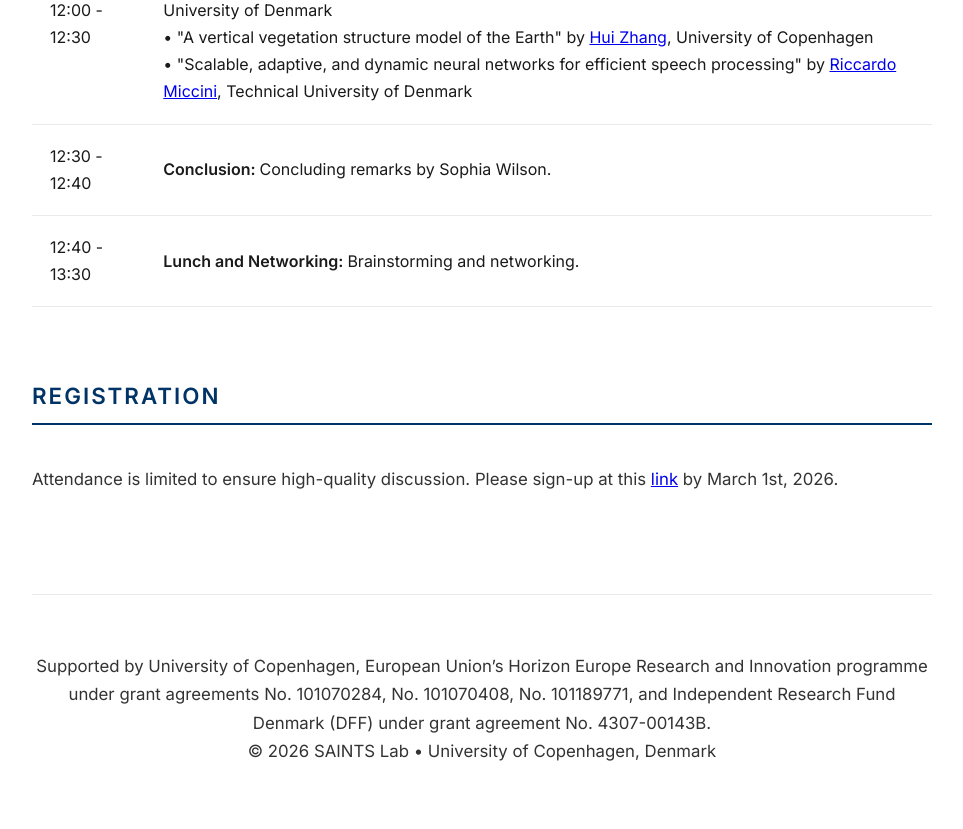
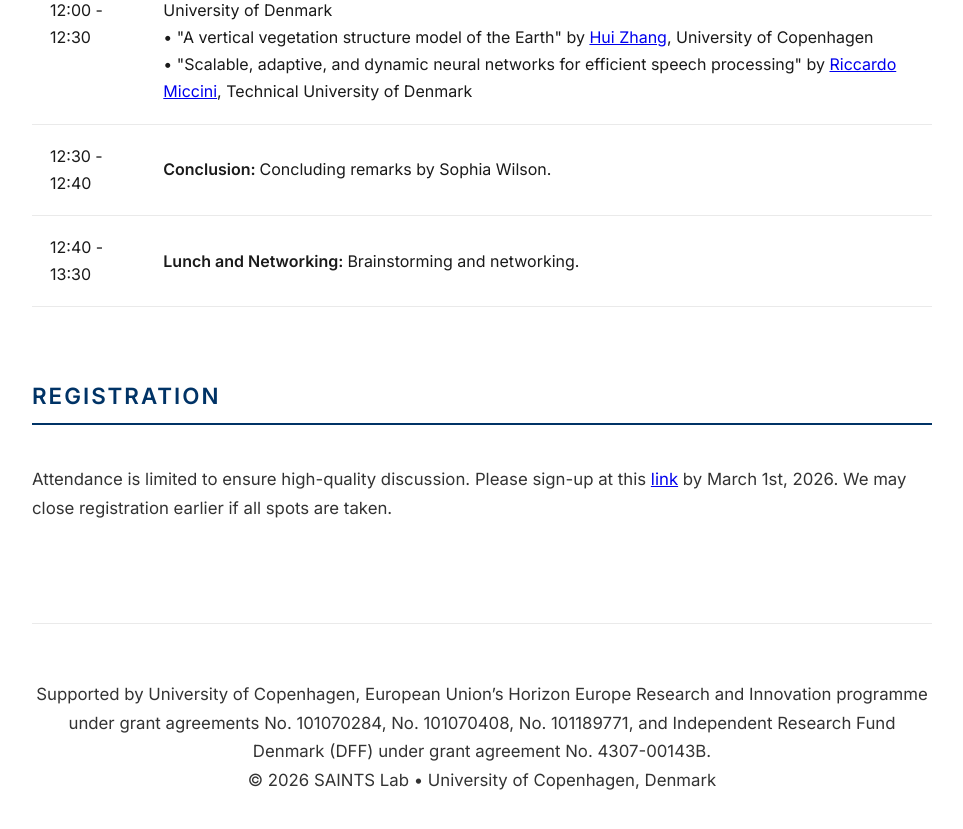
Before and after one commit to saintslab/saintslab.github.io, a Jekyll site: the page workshop2026/index.html, which Jekyll copies as it is, in a window 1280 px wide and 900 px high, scrolled down 2569 px. Shown: the top 829 px of the window, without its empty margins (158-1121 px from the left). Built offline with Jekyll 4.4.1, drawn with Linux system fonts in a browser that asks for light colours.

Commit message:
Update index

```diff
--- a/workshop2026/index.html
+++ b/workshop2026/index.html
@@ -300,7 +300,7 @@
      <section id="registration">
         <h2>Registration</h2>
         <p>
-            Attendance is limited to ensure high-quality discussion. Please sign-up at this <a href="https://www.survey-xact.dk/LinkCollector?key=V21SF59GU1CN">link</a> by March 1st, 2026.
+            Attendance is limited to ensure high-quality discussion. Please sign-up at this <a href="https://www.survey-xact.dk/LinkCollector?key=V21SF59GU1CN">link</a> by March 1st, 2026. We may close registration earlier if all spots are taken.
         </p>
     </section>
 
```
